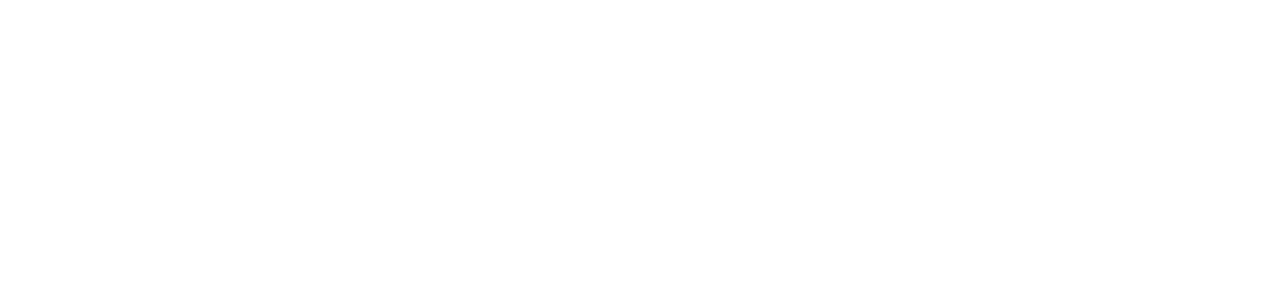
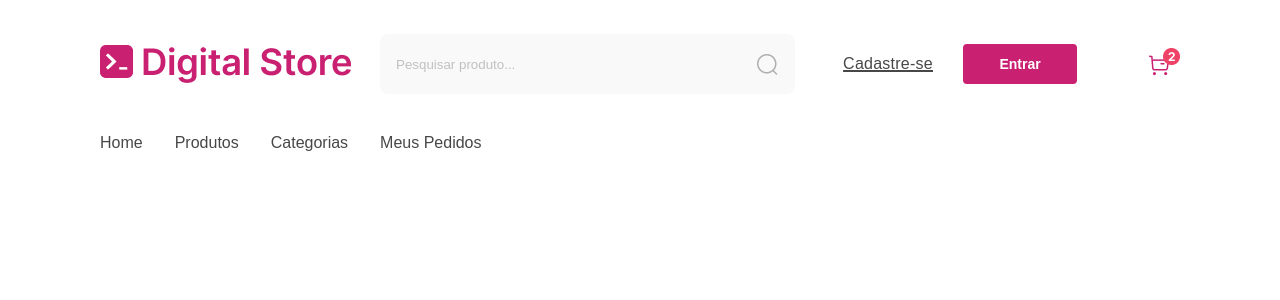
Before and after one commit to jp3droal/Projeto-Tech, a React (Vite) app: page / in a window 1280 px wide. Shown: the top 300 px of the page. Built offline with nearby package versions, Linux system fonts and the light colour scheme.

Commit message:
Header semi finalizado - PH7

```diff
--- a/src/App.jsx
+++ b/src/App.jsx
@@ -8,7 +8,7 @@ function App() {
 
   return (
     <>
-
+      <Header/>
     </>
   )
 }
--- a/src/Components/Header/Header.css
+++ b/src/Components/Header/Header.css
@@ -43,10 +43,11 @@ header {
                 .headerCadastrar {
                     font-size: 16px;
                     color: var(--darkGray2);
-                    border-bottom: 1.5px solid var(--darkGray2);
+                    text-decoration: 1.5px underline var(--darkGray2);
                     letter-spacing: 0.25px;
                     text-wrap: nowrap;
                     margin-left: 48px;
+                }
             }
         }
     }
@@ -60,7 +61,6 @@ header {
         a {
             margin-right: 32px;
             color: var(--darkGray2);
-            }
         }
     }
 
```
Lines whose indentation alone changed are shown as unchanged.
